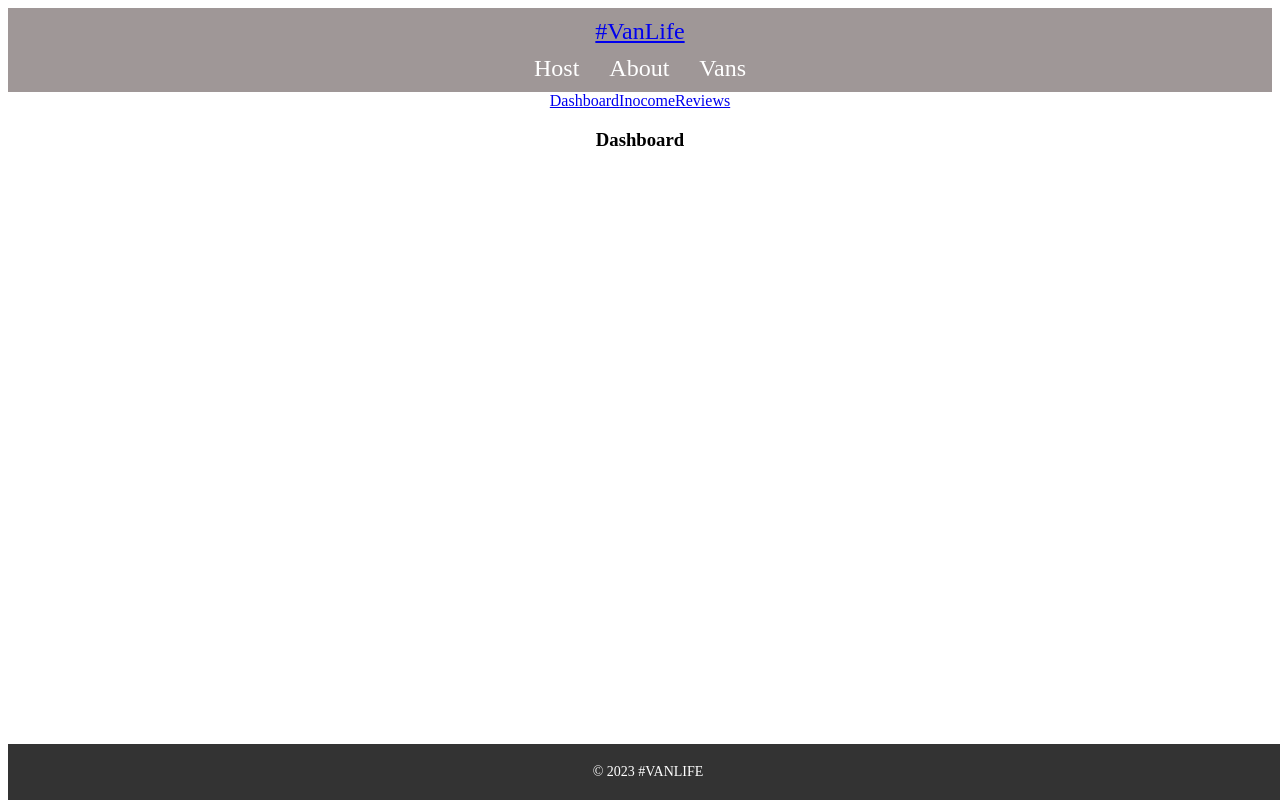
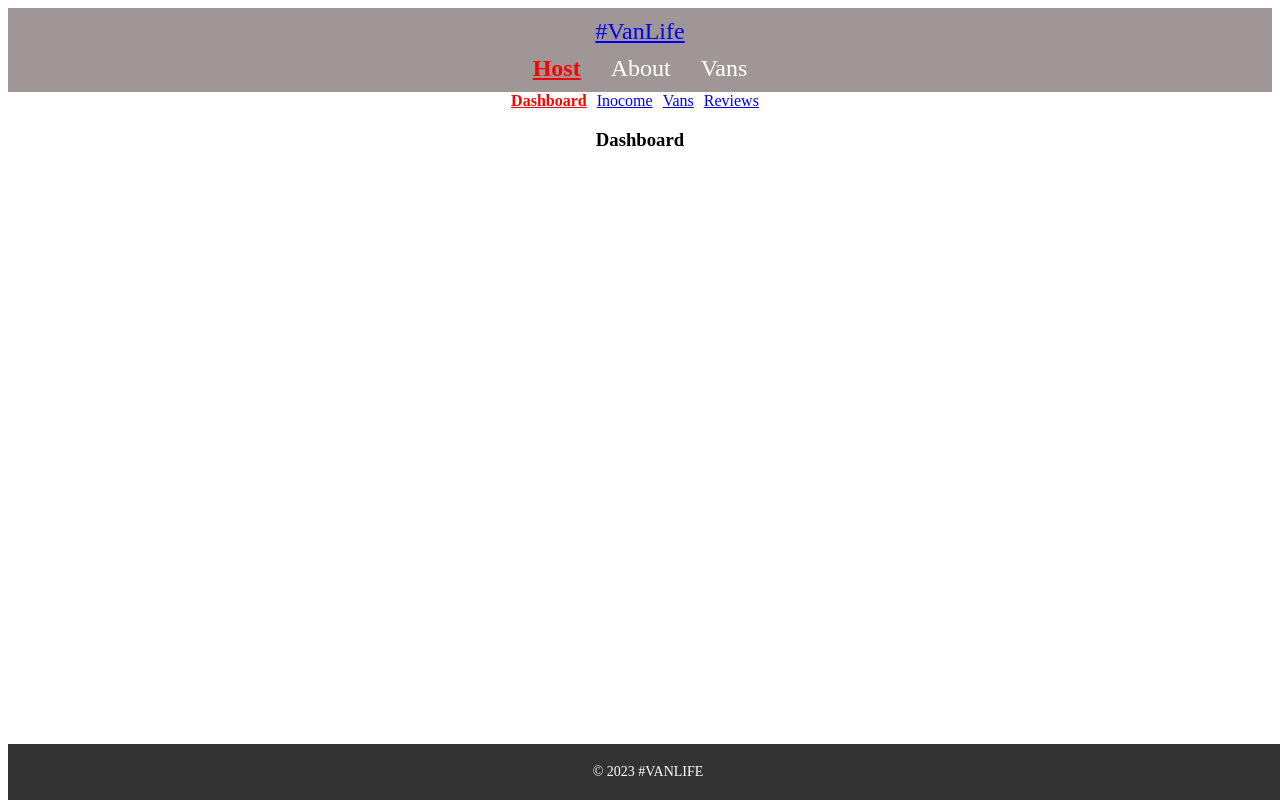
Before and after one commit to amaity-digi/react-router-dom-6, a React (Vite) app: page /host in a window 1280 px wide. Built offline with nearby package versions, Linux system fonts and the light colour scheme.

Commit message:
feat(component): implemented host vans and navLink

```diff
--- a/db.json
+++ b/db.json
@@ -3,25 +3,33 @@
     {
       "id": 101,
       "title": "Raceing Car",
+      "name": "Beach Bum",
       "author": "Papa",
+      "price": "💵100k/per Day",
       "url": "https://images.unsplash.com/photo-1583121274602-3e2820c69888?ixlib=rb-4.0.3&ixid=M3wxMjA3fDB8MHxzZWFyY2h8N3x8Y2Fyc3xlbnwwfHwwfHx8MA%3D%3D&auto=format&fit=crop&w=600&q=60"
     },
     {
       "id": 102,
       "title": "Tata Nexon",
+      "name": "Green Wonder",
       "author": "Papa",
+      "price": "💵50k/per Day",
       "url": "https://images.unsplash.com/photo-1503376780353-7e6692767b70?ixlib=rb-4.0.3&ixid=M3wxMjA3fDB8MHxzZWFyY2h8NHx8Y2Fyc3xlbnwwfHwwfHx8MA%3D%3D&auto=format&fit=crop&w=600&q=60"
     },
     {
       "id": 103,
       "title": "Thar",
+      "name": "Safari",
       "author": "Papa",
+      "price": "💵10k/per Day",
       "url": "https://imgd.aeplcdn.com/370x208/n/cw/ec/40087/thar-exterior-right-front-three-quarter-35.jpeg?isig=0&q=80"
     },
     {
       "id": 104,
       "title": "Mohendra",
+      "name": "Haven",
       "author": "Papa",
+      "price": "💵20k/per Day",
       "url": "https://imgd.aeplcdn.com/370x208/n/cw/ec/26918/xuv300-exterior-right-front-three-quarter-148709.jpeg?isig=0&q=80"
     }
   ]
--- a/src/App.css
+++ b/src/App.css
@@ -20,6 +20,9 @@ header {
     text-decoration: none;
     margin: 0 15px;
     font-size: 24px;
+  }
+  nav a {
+    margin-right: 10px;
   }
 
 
--- a/src/App.jsx
+++ b/src/App.jsx
@@ -8,8 +8,11 @@ import Dashboard from "./pages/Host/Dashboard";
 import Income from "./pages/Host/Income";
 import Reviews from "./pages/Host/Reviews";
 
+
 import "./App.css";
 import HostLayout from "./components/HostLayout";
+import HostVans from "./pages/Host/HostVans";
+import HostVanDetails from "./pages/Host/HostVanDetails";
 
 function App() {
   return (
@@ -25,6 +28,8 @@ function App() {
             <Route index element={<Dashboard />}/>
             <Route path="income" element={<Income />} />
             <Route path="reviews" element={<Reviews />} />
+            <Route path="vans" element={<HostVans />} />
+            <Route path="vans/:id" element={<HostVanDetails />} />
           </Route>
         </Route>
       </Routes>
--- a/src/components/Header.jsx
+++ b/src/components/Header.jsx
@@ -10,7 +10,7 @@ function Header() {
     <header>
       <Link to="/">#VanLife</Link>
       <nav className="nav">
-        <NavLink to="/" style={({isActive}) => isActive ? activeStyle : null}>Host</NavLink>
+        <NavLink to="/host" style={({isActive}) => isActive ? activeStyle : null}>Host</NavLink>
         <NavLink to="/about" style={({isActive}) => isActive ? activeStyle : null}>About</NavLink>
         <NavLink to="/vans" style={({isActive}) => isActive ? activeStyle : null}>Vans</NavLink>
       </nav>
--- a/src/components/HostLayout.jsx
+++ b/src/components/HostLayout.jsx
@@ -1,17 +1,44 @@
-import { Outlet } from "react-router-dom"
-import { Link } from "react-router-dom"
+import { NavLink, Outlet } from "react-router-dom";
 
 function HostLayout() {
+  const activeStyle = {
+    color: "red",
+    textDecoration: "underline",
+    fontWeight: "bold",
+  };
+
   return (
     <>
-    <nav>
-        <Link to="/host">Dashboard</Link>
-        <Link to="/host/income">Inocome</Link>
-        <Link to="/host/reviews">Reviews</Link>
-    </nav>
-    <Outlet />
+      <nav>
+        <NavLink
+          to="/host"
+          end
+          style={({isActive}) => isActive ? activeStyle : null}
+        >
+          Dashboard
+        </NavLink>
+        <NavLink
+          to="/host/income"
+          style={({isActive}) => isActive ? activeStyle : null}
+        >
+          Inocome
+        </NavLink>
+        <NavLink
+          to="/host/vans"
+          style={({isActive}) => isActive ? activeStyle : null}
+        >
+          Vans
+        </NavLink>
+        <NavLink
+          to="/host/reviews"
+          style={({isActive}) => isActive ? activeStyle : null}
+        >
+          Reviews
+        </NavLink>
+      </nav>
+      <Outlet />
     </>
-  )
+  );
 }
 
-export default HostLayout
+export default HostLayout;
--- /dev/null
+++ b/src/pages/Host/HostVanDetails.jsx
@@ -0,0 +1,8 @@
+
+function HostVanDetails() {
+  return (
+    <div>HostVanDetails</div>
+  )
+}
+
+export default HostVanDetails
--- /dev/null
+++ b/src/pages/Host/HostVans.jsx
@@ -0,0 +1,38 @@
+import axios from "axios";
+import { useEffect } from "react";
+import { useState } from "react";
+
+function HostVans() {
+  const [vens, setVens] = useState("");
+  const fetchData = async () => {
+    try {
+      const response = await axios.get(
+        "http://localhost:3000/vens"
+      );
+      const data = response?.data;
+      setVens(data);
+      console.log(data);
+    } catch (error) {
+      console.error("Error Message: ", error);
+    }
+  };
+  useEffect(() => {
+    fetchData();
+  }, []);
+
+  return (
+    <div>
+      <h2>Your Listed Vans: </h2>
+      {vens.length > 0 ?
+      vens?.map((item) => (
+          <div key={item.id}>
+              <img src={item.url} alt="img" />
+              <h5> {item.name}</h5>
+              <h5> {item.price}</h5>
+          </div>
+        )) : <h4>Loading...</h4>}
+    </div>
+  )
+}
+
+export default HostVans
```
